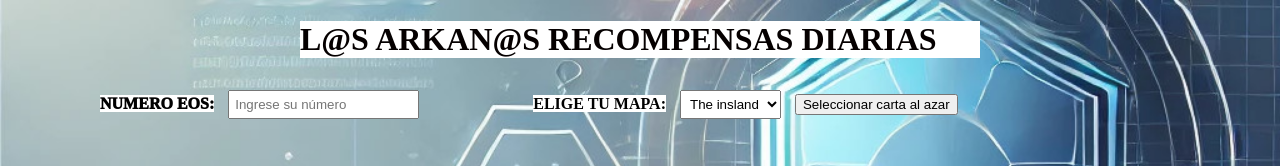
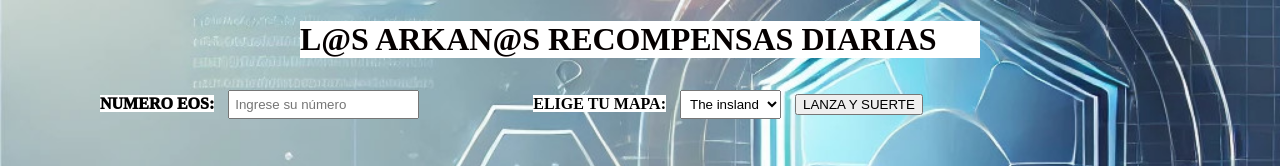
Before and after one commit to arkfr/losarkanos.github.io, a plain HTML site: page index.html in a window 1280 px wide. Shown: the top 166 px of the page. Drawn offline with Linux system fonts and the light colour scheme.

Commit message:
Update index.html
CAMBIO OTON LANZAR Y SUERTE

```diff
--- a/index.html
+++ b/index.html
@@ -99,7 +99,7 @@
   </select>
 
   <!-- Botón para seleccionar carta al azar -->
-  <button onclick="animarYSeleccionarCarta()">Seleccionar carta al azar</button>
+  <button onclick="animarYSeleccionarCarta()">LANZA Y SUERTE</button>
   <div id="cartaSeleccionada">
     <img id="cartaSeleccionadaImg" src="" alt="Carta seleccionada">
   </div>
```
